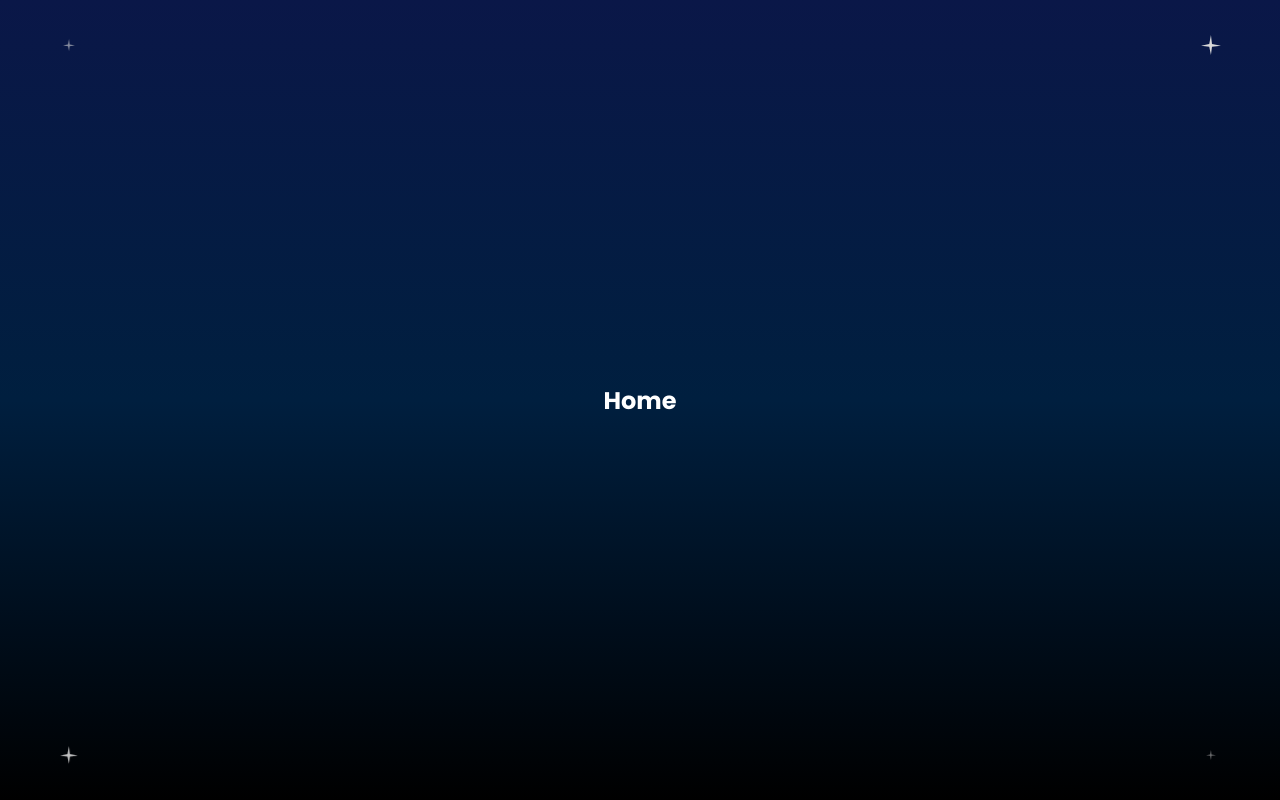
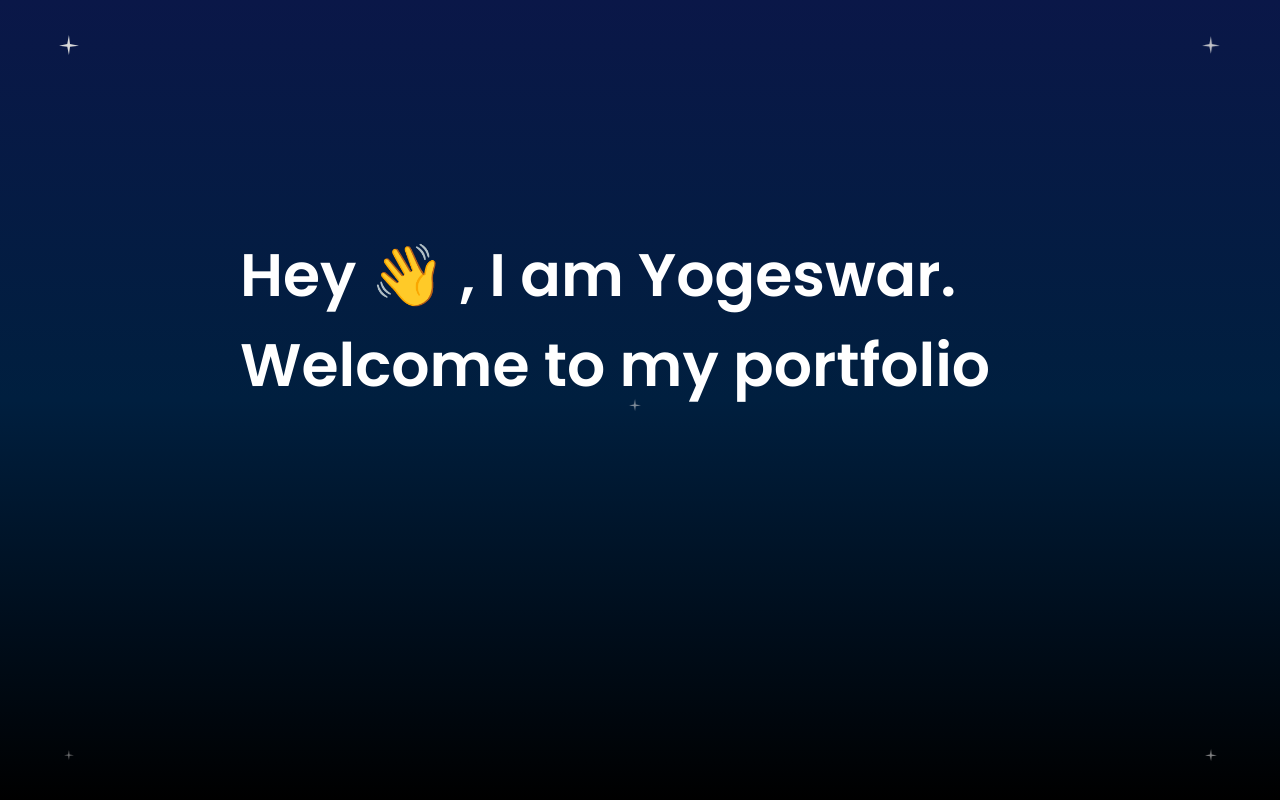
Before and after one commit to yogeswarl/yogeswarl, a Next.js app: page / in a window 1280 px wide. Built offline with nearby package versions, Linux system fonts and the light colour scheme.

Commit message:
screen 1 done. Animate on Scroll left

```diff
--- a/src/app/layout.tsx
+++ b/src/app/layout.tsx
@@ -2,7 +2,7 @@ import './globals.css'
 import type { Metadata } from 'next'
 import { Poppins } from 'next/font/google'
 
-const inter = Poppins({weight:["300","700"] ,subsets: ['latin'] })
+const inter = Poppins({weight:["300","400","600"] ,subsets: ['latin'] })
 
 export const metadata: Metadata = {
   title: 'Yogeswar Lakshmi Narayanan | Full Stack Developer ',
--- a/src/app/page.tsx
+++ b/src/app/page.tsx
@@ -7,21 +7,28 @@ export default function Home() {
     <Fragment>
       {/* need to become a component */}
       <header></header>
-      <main className={`${[Style.parent,Style["pos-rel"], Style.main].join(" ")}`}>
-        <Stars classname={[Style["pos-abs"], Style["top-right"], Style.star]}/>
-        <Stars classname={[Style["pos-abs"], Style["top-left"], Style.star]}/>
-        <Stars classname={[Style["pos-abs"], Style["bottom-right"], Style.star]}/>
-        <Stars classname={[Style["pos-abs"], Style["bottom-left"], Style.star]}/>
+      <Stars classname={[Style["pos-fixed"], Style["top-right"], Style.star]}/>
+      <Stars classname={[Style["pos-fixed"], Style["top-left"], Style.star]}/>
+      <Stars classname={[Style["pos-fixed"], Style["center"], Style.star]}/>
+      <Stars classname={[Style["pos-fixed"], Style["bottom-right"], Style.star]}/>
+      <Stars classname={[Style["pos-fixed"], Style["bottom-left"], Style.star]}/>
+      <main className={`${Style.main} ${Style.parent}`}>
 
         {/* its a component, need to make it with a pass of children */}
-        <MainSection classname={[Style.fx, Style["fx-cv"], Style["fx-ch"], Style["main-section"]]}>
-          <h1>Home</h1>
+        <MainSection classname={[Style.fx, Style.container, Style["fx-cv"], Style["fx-ch"], Style["main-section"],Style["slide-in"]]}>
+          <div className={`${Style['inner-container']}`}>
+            <h1 className={`${Style.heading} ${Style["fw-semibold"]}`}>Hey 👋 , I am Yogeswar. Welcome to my portfolio</h1>
+          </div>
         </MainSection>
-        <MainSection classname={[Style.fx, Style["fx-cv"], Style["fx-ch"], Style["main-section"]]}>
-          <h1>Home</h1>
+        <MainSection classname={[Style.fx, Style.container, Style["fx-cv"], Style["fx-ch"], Style["main-section"]]}>
+          <div className={`${Style['inner-container']}`}>
+            <h1 className={`${Style.heading} ${Style["fw-semibold"]}`}>Hey 👋 , I am Yogeswar. Welcome to my portfolio 2</h1>
+          </div>
         </MainSection>
-        <MainSection classname={[Style.fx, Style["fx-cv"], Style["fx-ch"], Style["main-section"]]}>
-          <h1>Home</h1>
+        <MainSection classname={[Style.fx, Style.container, Style["fx-cv"], Style["fx-ch"], Style["main-section"]]}>
+          <div className={`${Style['inner-container']}`}>
+            <h1 className={`${Style.heading} ${Style["fw-semibold"]}`}>Hey 👋 , I am Yogeswar. Welcome to my portfolio 3</h1>
+          </div>
         </MainSection>
 
       </main>
--- a/src/scss/components/stars.scss
+++ b/src/scss/components/stars.scss
@@ -1,6 +1,5 @@
 .star{
   animation: twinkle 2s infinite;
-
   opacity: 0.5;
   transform: scale(1);
   &.top-left{
@@ -12,6 +11,12 @@
     top: 5%;
     right: 5%;
     animation-delay: 1s;
+  }
+  &.center{
+    top: 50%;
+    right: 50%;
+    transform: translate(-50%, -50%);
+
   }
   &.bottom-left{
     bottom: 5%;
--- a/src/scss/layout/_container.scss
+++ b/src/scss/layout/_container.scss
@@ -76,12 +76,12 @@
   height: 100%;
 }
 .inner-container{
-  max-width: 1042px;
+  max-width: 800px;
   margin-left: auto;
   margin-right: auto;
 }
 .container{
-  max-width: 1300px;
+  max-width: 1200px;
   margin: 0 auto;
   padding: 0 20px;
 }
--- a/src/scss/layout/_section.scss
+++ b/src/scss/layout/_section.scss
@@ -5,5 +5,11 @@
     max-height: 900px;
     height: 100vh;
     width: 100%;
+    height: 80%;
+    transition: all 1s ease-in;
+    &.slide-in{
+      transform: translateX(0);
+      opacity: 1 ;
+    }
   }
 }
--- a/src/scss/utilities/_helper.scss
+++ b/src/scss/utilities/_helper.scss
@@ -26,6 +26,9 @@
   }
   &-abs {
     position: absolute;
+  }
+  &-fixed {
+    position: fixed;
   }
   &-bottom {
     bottom: 0;
--- a/src/scss/utilities/_type.scss
+++ b/src/scss/utilities/_type.scss
@@ -1,6 +1,6 @@
 .heading {
-	font-size: 25px;
-	line-height: 29px;
+	font-size: 60px;
+	line-height: normal;
 	&-sm {
 		font-size: 20px;
 		line-height: 23px;
@@ -38,20 +38,17 @@
 }
 
 .fw {
-	&-thin{
+	&-light {
 		font-weight: 300;
 	}
-	&-medium {
-		font-weight: 500;
+	&-regular {
+		font-weight: 400;
 	}
 	&-semibold {
 		font-weight: 600;
 	}
 	&-bold {
 		font-weight: 700;
-	}
-	&-black {
-		font-weight: 900;
 	}
 }
 .tc {
```
